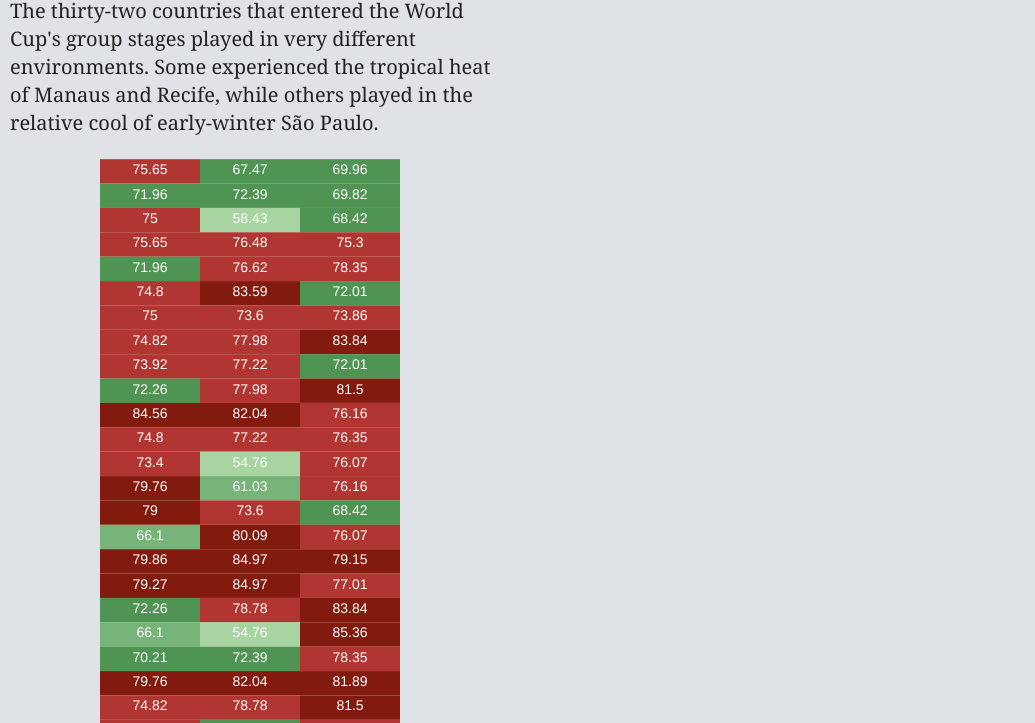
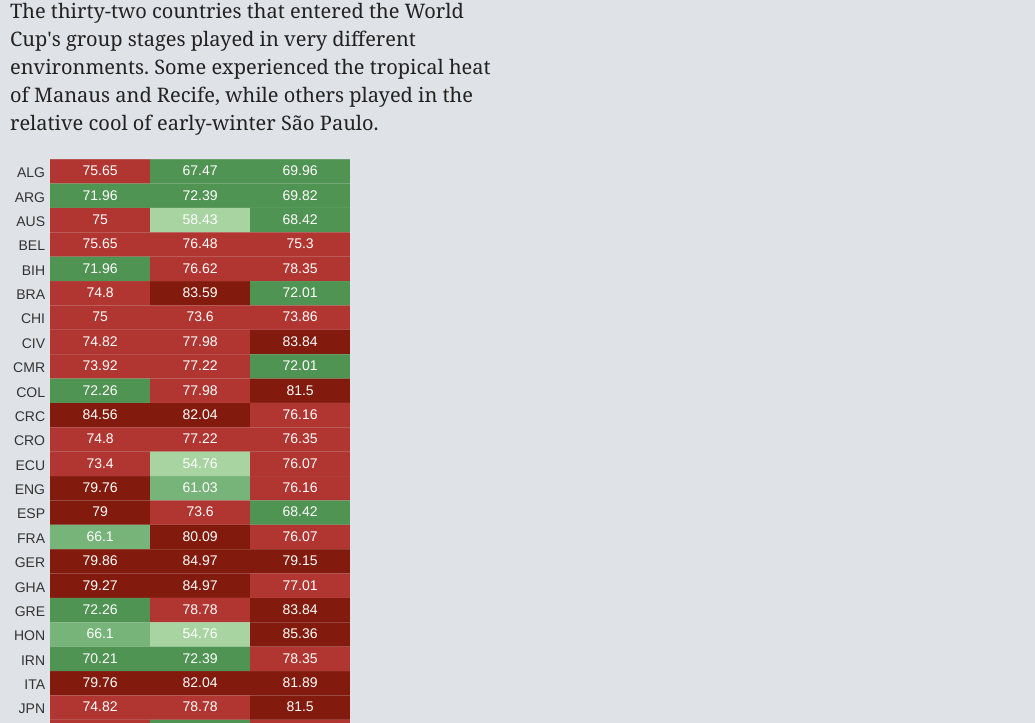
Before and after one commit to futuraprime/world-cup-heat, a website: page index.html in a window 1280 px wide. Shown: the part 73-796 px from the top of the page, without its empty margins (0-1035 px from the left). Drawn offline with Linux system fonts and the light colour scheme.

Commit message:
Labeling groups.

```diff
--- a/js/main.js
+++ b/js/main.js
@@ -1,5 +1,5 @@
 (function($, _, d3) {
-  var w = 400; var h = 800;
+  var w = 350; var h = 800;
   var chart = d3.select('#interactive').append('svg');
   chart.attr('width', w)
     .attr('height', h);
@@ -9,7 +9,7 @@
   }
 
   var xScale = d3.scale.linear()
-    .range([100, w])
+    .range([50, w])
     .domain([0,3]);
   var yScale = d3.scale.ordinal()
     .domain(_.range(32))
@@ -30,6 +30,8 @@
       return yScale(d.weather.temperature);
     });
 
+  var textOffset = 16;
+
   $.getJSON('data/teams.json', function(teams) {
     console.log(teams);
     var teamArray = _.values(teams);
@@ -39,6 +41,14 @@
       .attr('transform', function(d, i) {
         return getTransformString(0, yScale(i));
       });
+
+    allTeams.append('text')
+      .text(function(d) { return d.code; })
+      .attr('text-anchor', 'end')
+      .attr('x', xScale(0) - 5)
+      .attr('y', textOffset + 2)
+      .attr('title', function(d) { return d.country; })
+      .attr('class', 'team-label');
 
     var teamGroups = allTeams.selectAll('g.match')
       .data(function(d) { return d.matches; })
@@ -60,7 +70,7 @@
       .text(function(d) { return d.weather.temperature; })
       .attr('class', 'team-text')
       .attr('x', (xScale(2) - xScale(1)) / 2)
-      .attr('y', 15)
+      .attr('y', textOffset)
       .attr('text-anchor', 'middle');
   });
 }).call(this, jQuery, _, d3);
--- a/stylus/interactive.styl
+++ b/stylus/interactive.styl
@@ -7,6 +7,12 @@
   }
 }
 
+.team-label {
+  fill: #333;
+  @extend .sans;
+  font-size: 14px;
+}
+
 .team-text {
   fill: white;
   @extend .sans;
```
Also changed, not shown: css/style.css.
